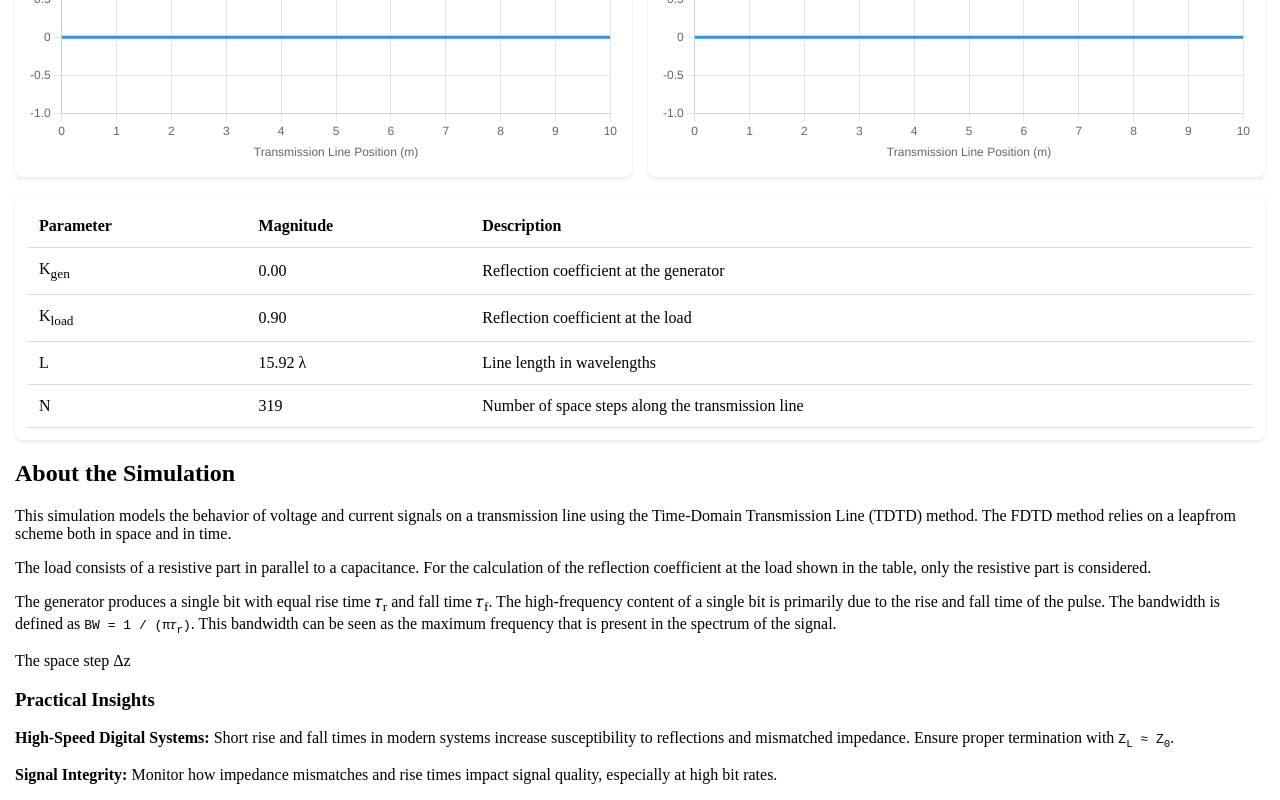
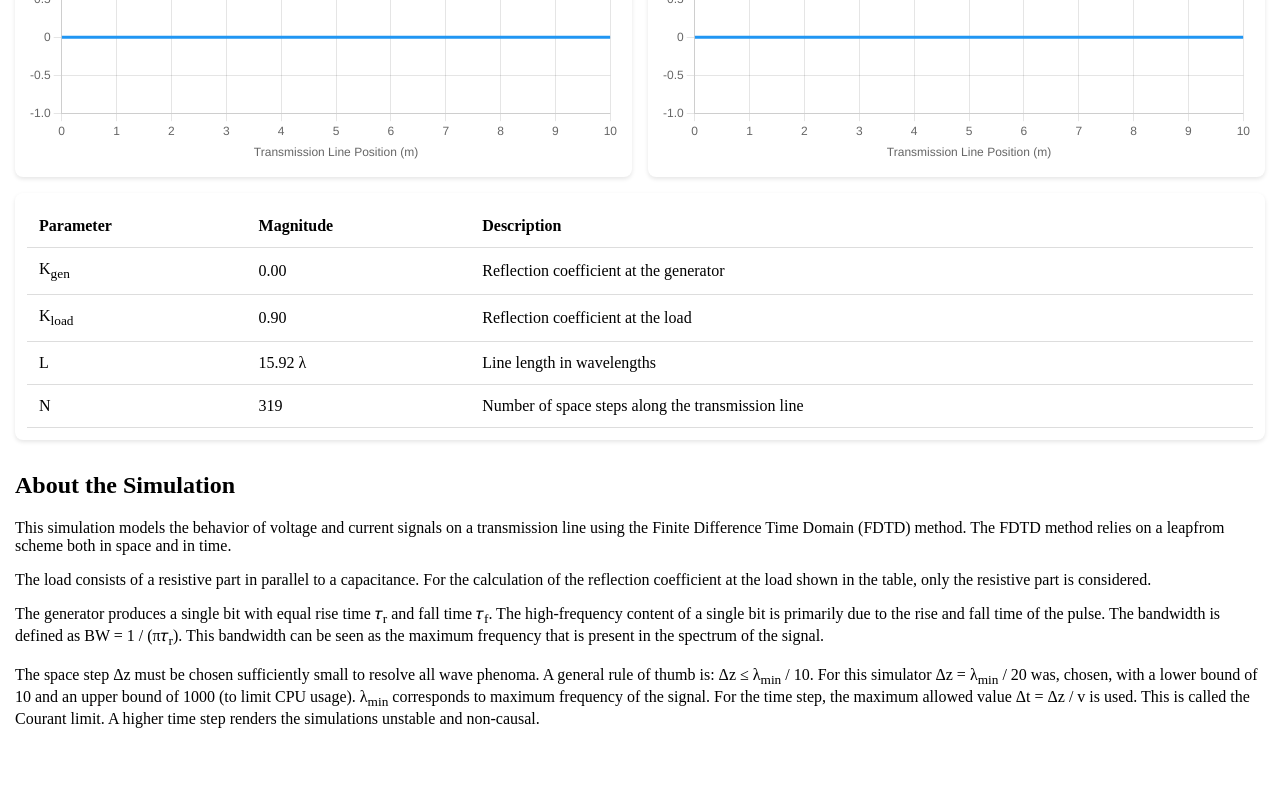
Before and after one commit to egvhauwa/transmission-line, a Vue app: page / in a window 1280 px wide. Shown: the part 454-1254 px from the top of the page. After the commit the page ends 1230 px from the top, so only its background shows below. Built offline with nearby package versions, Linux system fonts and the light colour scheme.

Commit message:
finish explanation

```diff
--- a/src/App.vue
+++ b/src/App.vue
@@ -32,7 +32,7 @@
       </div>
     </div>
     <ResultsTable class="results-table card" :results="results" />
-    <Explanation />
+    <Explanation id="explanation" />
   </div>
 </template>
 
@@ -131,4 +131,9 @@ const update = () => {
   box-shadow: 0 2px 4px rgba(0, 0, 0, 0.1);
   box-sizing: border-box;
 }
+
+#explanation {
+  margin-top: 2rem;
+  margin-bottom: 3rem;
+}
 </style>
--- a/src/components/Explanation.vue
+++ b/src/components/Explanation.vue
@@ -3,7 +3,7 @@
     <h2>About the Simulation</h2>
     <p>
       This simulation models the behavior of voltage and current signals on a
-      transmission line using the Time-Domain Transmission Line (TDTD) method.
+      transmission line using the Finite Difference Time Domain (FDTD) method.
       The FDTD method relies on a leapfrom scheme both in space and in time.
     </p>
 
@@ -17,24 +17,18 @@
       The generator produces a single bit with equal rise time 𝜏<sub>r</sub> and
       fall time 𝜏<sub>f</sub>. The high-frequency content of a single bit is
       primarily due to the rise and fall time of the pulse. The bandwidth is
-      defined as <code>BW = 1 / (π𝜏<sub>r</sub>)</code>. This bandwidth can be
-      seen as the maximum frequency that is present in the spectrum of the
-      signal.
+      defined as BW = 1 / (π𝜏<sub>r</sub>). This bandwidth can be seen as the
+      maximum frequency that is present in the spectrum of the signal.
     </p>
 
-    <p>The space step Δz</p>
-
-    <h3>Practical Insights</h3>
     <p>
-      <strong>High-Speed Digital Systems:</strong> Short rise and fall times in
-      modern systems increase susceptibility to reflections and mismatched
-      impedance. Ensure proper termination with
-      <code>Z<sub>L</sub> ≈ Z<sub>0</sub></code
-      >.
-    </p>
-    <p>
-      <strong>Signal Integrity:</strong> Monitor how impedance mismatches and
-      rise times impact signal quality, especially at high bit rates.
+      The space step Δz must be chosen sufficiently small to resolve all wave
+      phenoma. A general rule of thumb is: Δz ≤ λ<sub>min</sub> / 10. For this
+      simulator Δz = λ<sub>min</sub> / 20 was, chosen, with a lower bound of 10
+      and an upper bound of 1000 (to limit CPU usage). λ<sub>min</sub>
+      corresponds to maximum frequency of the signal. For the time step, the
+      maximum allowed value Δt = Δz / v is used. This is called the Courant
+      limit. A higher time step renders the simulations unstable and non-causal.
     </p>
   </div>
 </template>
```
